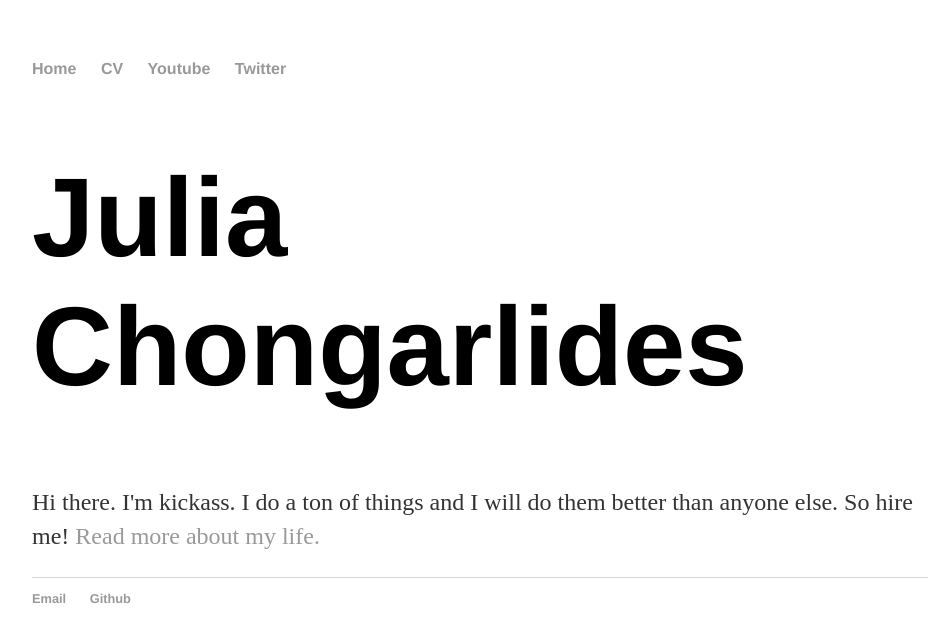
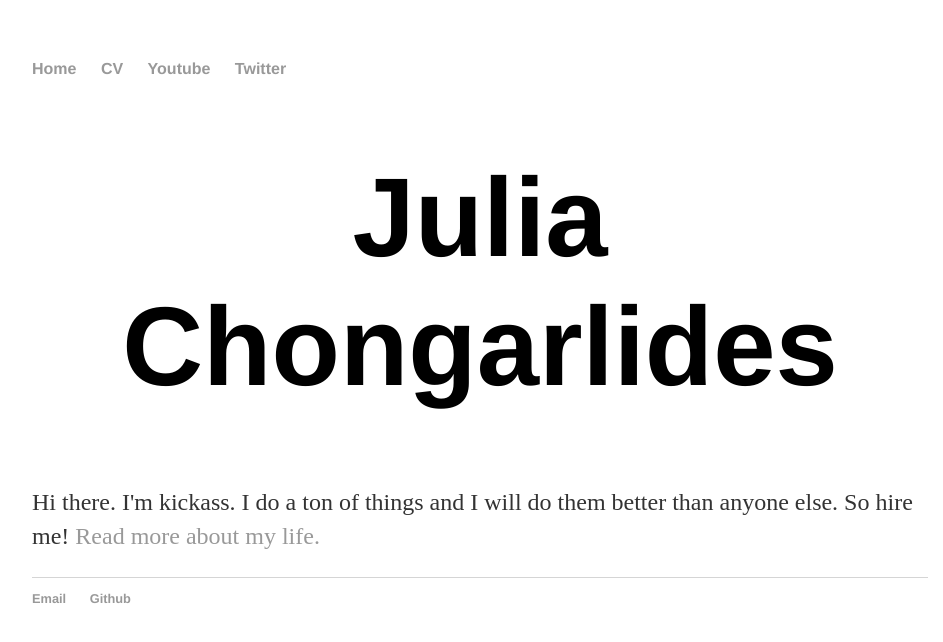
Before and after one commit to JMChongarlides/JMChongarlides.github.io, a Jekyll site: the page built from index.html, in a window 1280 px wide. Shown: the top 642 px of the page, without its empty margins (160-1103 px from the left). Built offline with Jekyll 4.4.1, drawn with Linux system fonts in a browser that asks for light colours.

Commit message:
Update main.css

```diff
--- a/css/main.css
+++ b/css/main.css
@@ -19,9 +19,13 @@ a {
 a:hover {
     text-decoration: underline;
 }
+.center {
+    text-align: center;
+}
 h1 {
     font-size: 7em;
     font-family:'Helvetica', 'Arial', 'Sans-Serif';
+    text-align: center;
 }
 p {
     font-size: 1.5em;
@@ -41,8 +45,3 @@ ul.posts {
 ul.posts li {
     list-style: none;
 }
-
-.center {
-    text-align: center;
-}
-}
```
